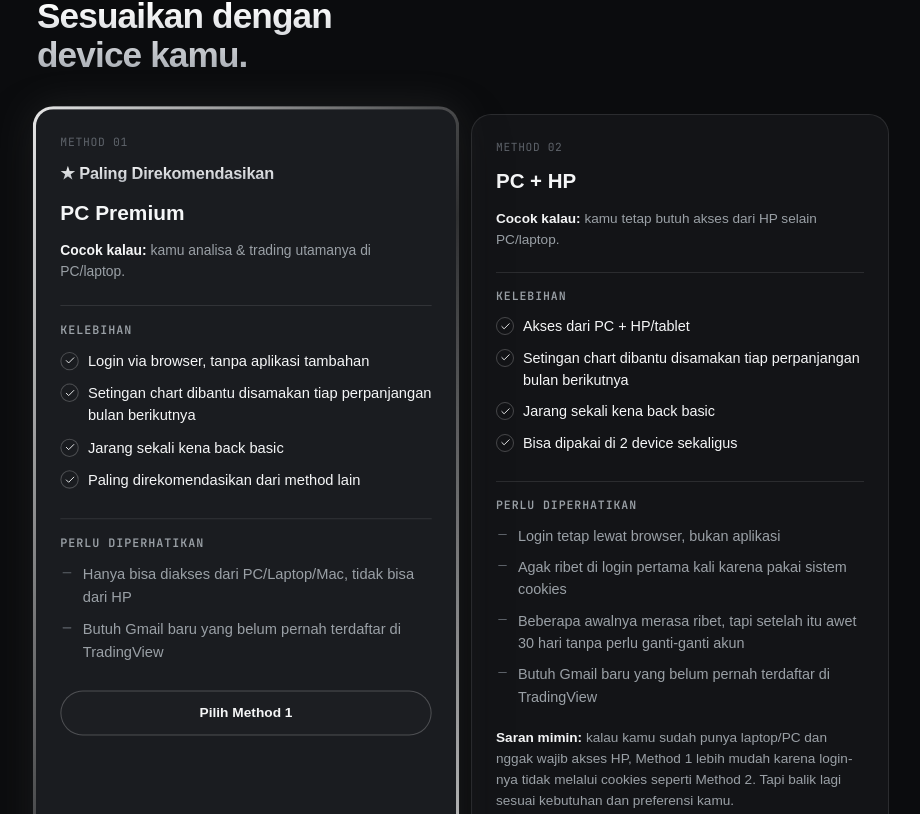
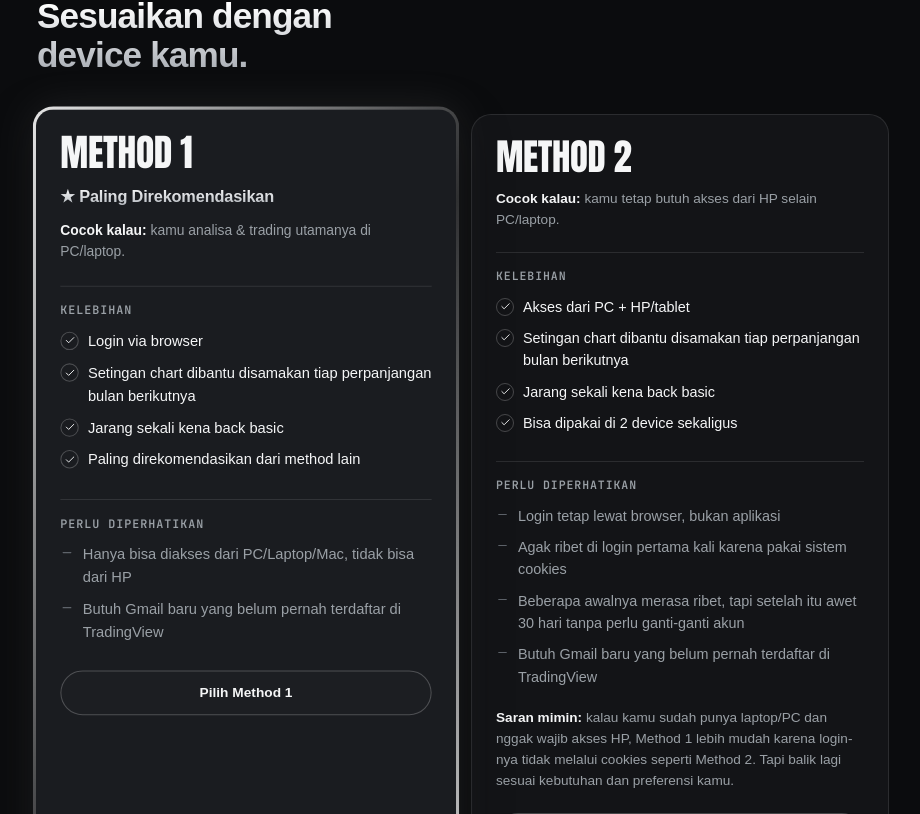
Before and after one commit to regeregereg/jekistorenextjs, a Next.js app: page / in a window 1280 px wide. Shown: the part 4846-5660 px from the top of the page, without its empty margins (177-1097 px from the left). Built offline with nearby package versions, Linux system fonts and the light colour scheme; no server answers; a web font is replaced by a local one.

Commit message:
Add files via upload

```diff
--- a/app/components/sections/Methods.tsx
+++ b/app/components/sections/Methods.tsx
@@ -23,9 +23,8 @@ export function Methods() {
         <Reveal className="methods-grid">
           {methodOptions.map((method) => (
             <div key={method.id} className={`method-card${method.featured ? ' featured' : ''}`}>
-              <div className="method-eyebrow">{method.code}</div>
+              <div className="method-big-label text-impact">METHOD {method.id}</div>
               {method.recommendedLabel ? <div className="method-reco">{method.recommendedLabel}</div> : null}
-              <div className="method-name">{method.name}</div>
               <div className="method-fit">
                 <b>Cocok kalau:</b> {method.fitDescription}
               </div>
--- a/app/globals.css
+++ b/app/globals.css
@@ -1363,6 +1363,12 @@ p {
   margin-bottom: 10px;
   color: var(--ink);
 }
+.method-big-label {
+  font-size: clamp(1.7rem, 5.5vw, 2.3rem);
+  line-height: 1;
+  color: var(--ink);
+  margin-bottom: 12px;
+}
 .method-section-label {
   font-family: var(--font-mono), monospace;
   font-size: 0.72rem;
--- a/lib/data/methods.ts
+++ b/lib/data/methods.ts
@@ -14,7 +14,7 @@ export const methodOptions: MethodOption[] = [
     recommendedLabel: '★ Paling Direkomendasikan',
     fitDescription: 'kamu analisa & trading utamanya di PC/laptop.',
     pros: [
-      'Login via browser, tanpa aplikasi tambahan',
+      'Login via browser',
       'Setingan chart dibantu disamakan tiap perpanjangan bulan berikutnya',
       'Jarang sekali kena back basic',
       'Paling direkomendasikan dari method lain',
```
